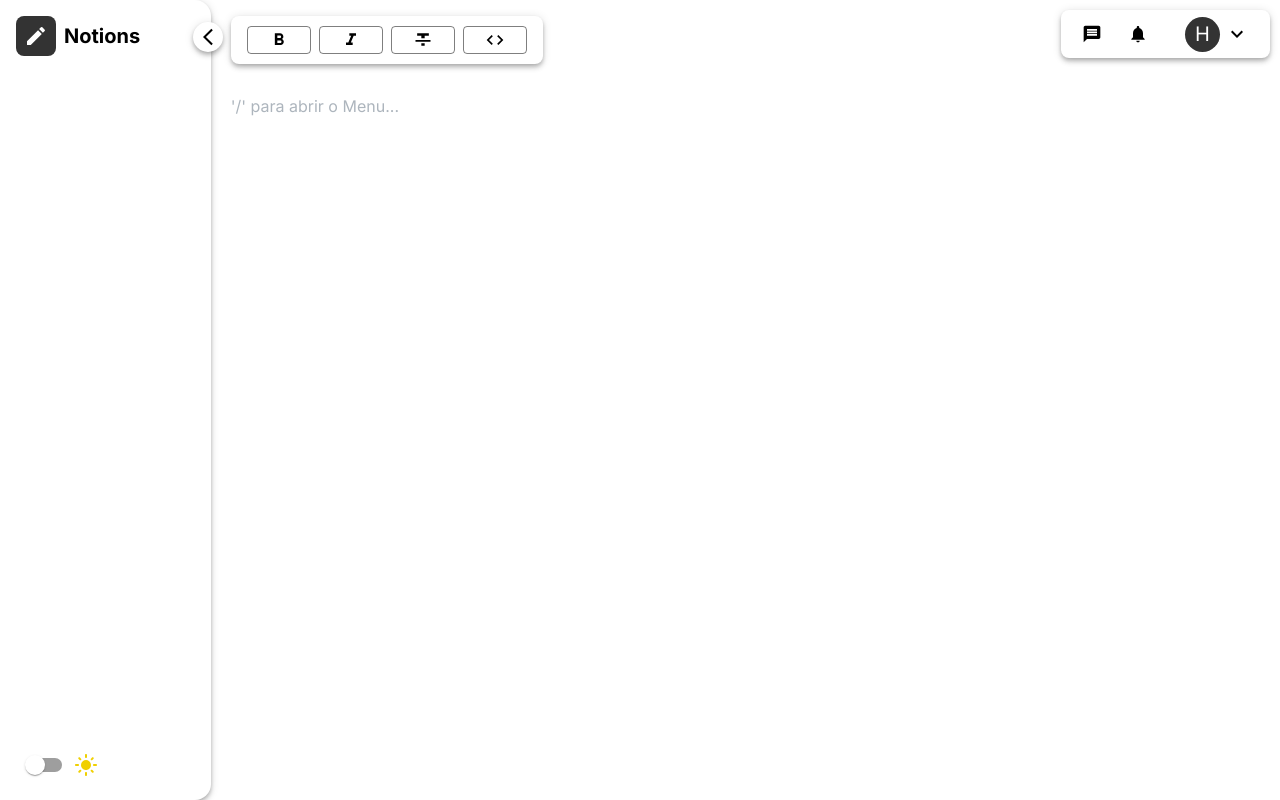
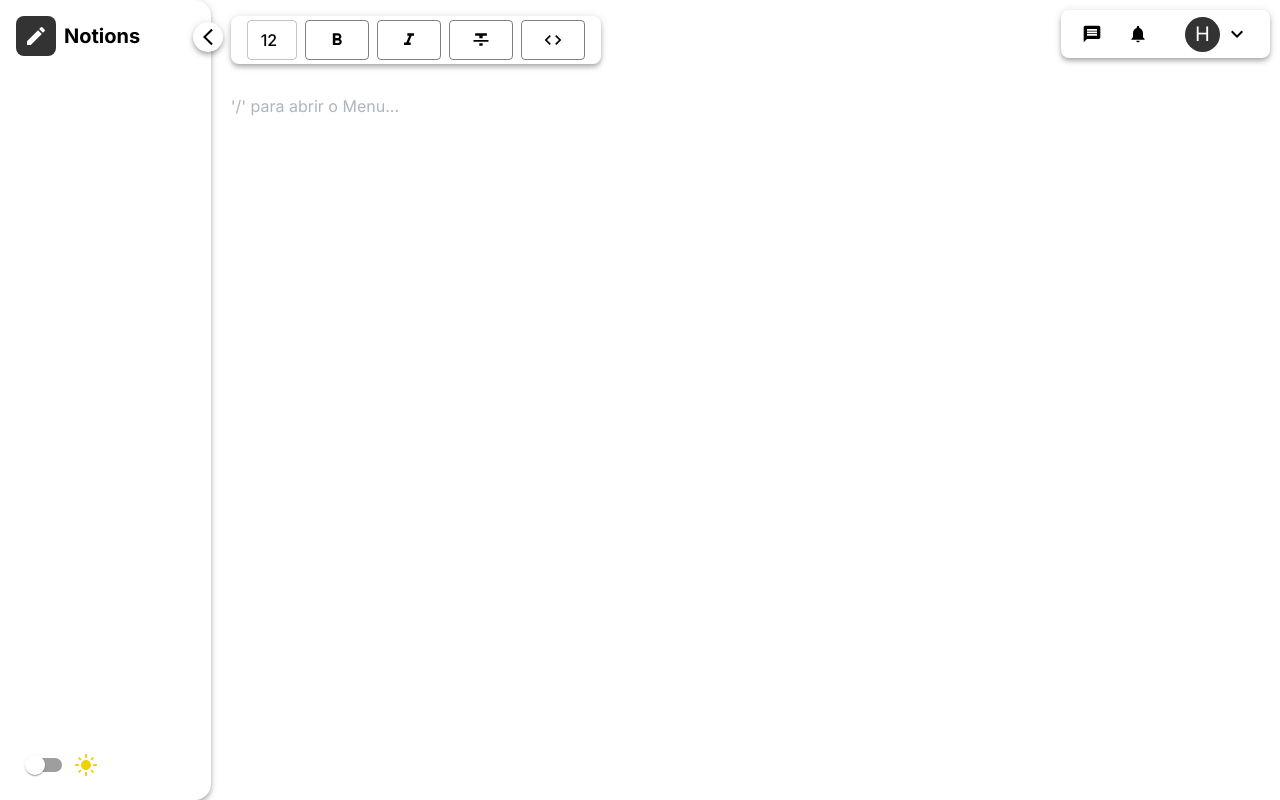
Before and after one commit to ohenriqueroos/notion-clone-vite, a React (Vite) app: page /document/1 in a window 1280 px wide. Built offline with nearby package versions, Linux system fonts and the light colour scheme.

Commit message:
feat: change font size

```diff
--- a/src/components/Editor/Editor.tsx
+++ b/src/components/Editor/Editor.tsx
@@ -14,6 +14,8 @@ import TableRow from "@tiptap/extension-table-row";
 import "highlight.js/styles/tokyo-night-dark.css";
 import FloatingButton from "./FloatingButton";
 import EditorActions from "./EditorActions";
+import TextStyle from "@tiptap/extension-text-style";
+import { FontSize } from "./Extensions/fontSize";
 
 lowlight.registerLanguage("html", html);
 lowlight.registerLanguage("ts", ts);
@@ -35,6 +37,10 @@ const Editor = () => {
       TableCell,
       Placeholder.configure({
         placeholder: "'/' para abrir o Menu...",
+      }),
+      TextStyle,
+      FontSize.configure({
+        initialFontSize: "12",
       }),
     ],
     editorProps: {
--- a/src/components/Editor/EditorActions.tsx
+++ b/src/components/Editor/EditorActions.tsx
@@ -1,4 +1,4 @@
-import { Box, Button, Stack } from "@mui/material";
+import { Box, Button, Stack, TextField } from "@mui/material";
 import { Editor } from "@tiptap/react";
 
 //Icons
@@ -25,6 +25,24 @@ const EditorActions = ({ editor }: { editor: Editor }) => {
       gap={4}
     >
       <Stack direction={"row"} gap={1}>
+        <TextField
+          hiddenLabel
+          sx={{
+            width: 50,
+            "& .MuiOutlinedInput-input": {
+              "&::-webkit-outer-spin-button, &::-webkit-inner-spin-button": {
+                "-webkit-appearance": "none",
+              },
+            },
+          }}
+          type="number"
+          value={editor.getAttributes("textStyle").fontSize || 12}
+          variant="outlined"
+          size="small"
+          onChange={(e) =>
+            editor.chain().focus().setFontSize(e.target.value).run()
+          }
+        />
         <Button
           variant="outlined"
           onClick={() => editor.chain().focus().toggleBold().run()}
--- /dev/null
+++ b/src/components/Editor/Extensions/fontSize.ts
@@ -0,0 +1,77 @@
+import "@tiptap/extension-text-style";
+
+import { Extension } from "@tiptap/core";
+
+export type FontSizeOptions = {
+  types: string[];
+  initialFontSize: string;
+};
+
+declare module "@tiptap/core" {
+  interface Commands<ReturnType> {
+    size: {
+      /**
+       * Set the text color
+       */
+      setFontSize: (size: string) => ReturnType;
+      /**
+       * Unset the text color
+       */
+      unsetFontSize: () => ReturnType;
+    };
+  }
+}
+
+export const FontSize = Extension.create<FontSizeOptions>({
+  name: "FontSize",
+
+  addOptions() {
+    return {
+      types: ["textStyle"],
+      initialFontSize: "12",
+    };
+  },
+
+  addGlobalAttributes() {
+    return [
+      {
+        types: this.options.types,
+        attributes: {
+          fontSize: {
+            default: this.options.initialFontSize,
+            parseHTML: (element) => {
+              return element.style.fontSize?.replace(/['"]+/g, "");
+            },
+            renderHTML: (attributes) => {
+              if (!attributes.fontSize) {
+                return {};
+              }
+
+              return {
+                style: `font-size: ${attributes.fontSize}pt`,
+              };
+            },
+          },
+        },
+      },
+    ];
+  },
+
+  addCommands() {
+    return {
+      setFontSize:
+        (fontSize) =>
+        ({ chain }) => {
+          return chain().setMark("textStyle", { fontSize }).run();
+        },
+      unsetFontSize:
+        () =>
+        ({ chain }) => {
+          return chain()
+            .setMark("textStyle", { fontSize: null })
+            .removeEmptyTextStyle()
+            .run();
+        },
+    };
+  },
+});
```
